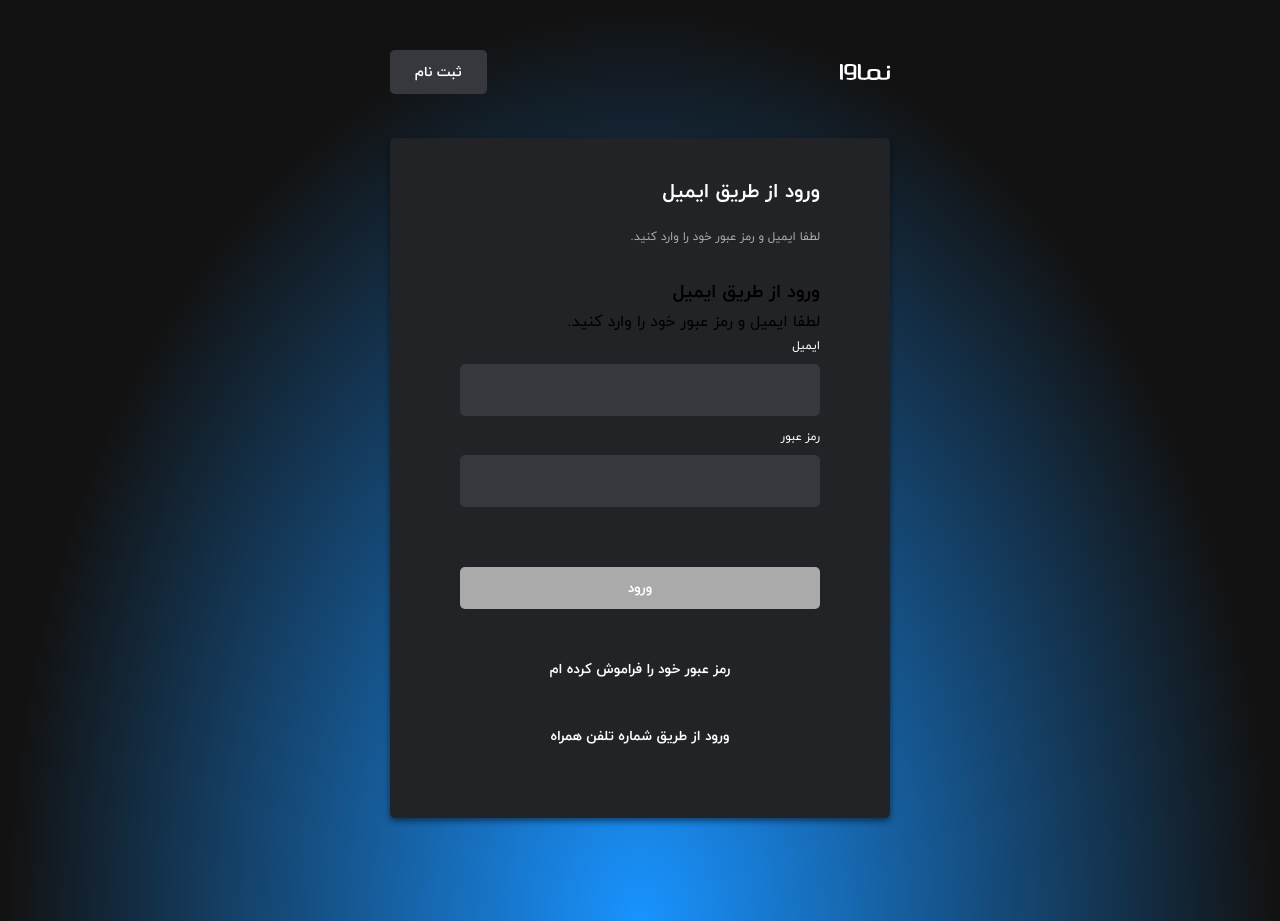
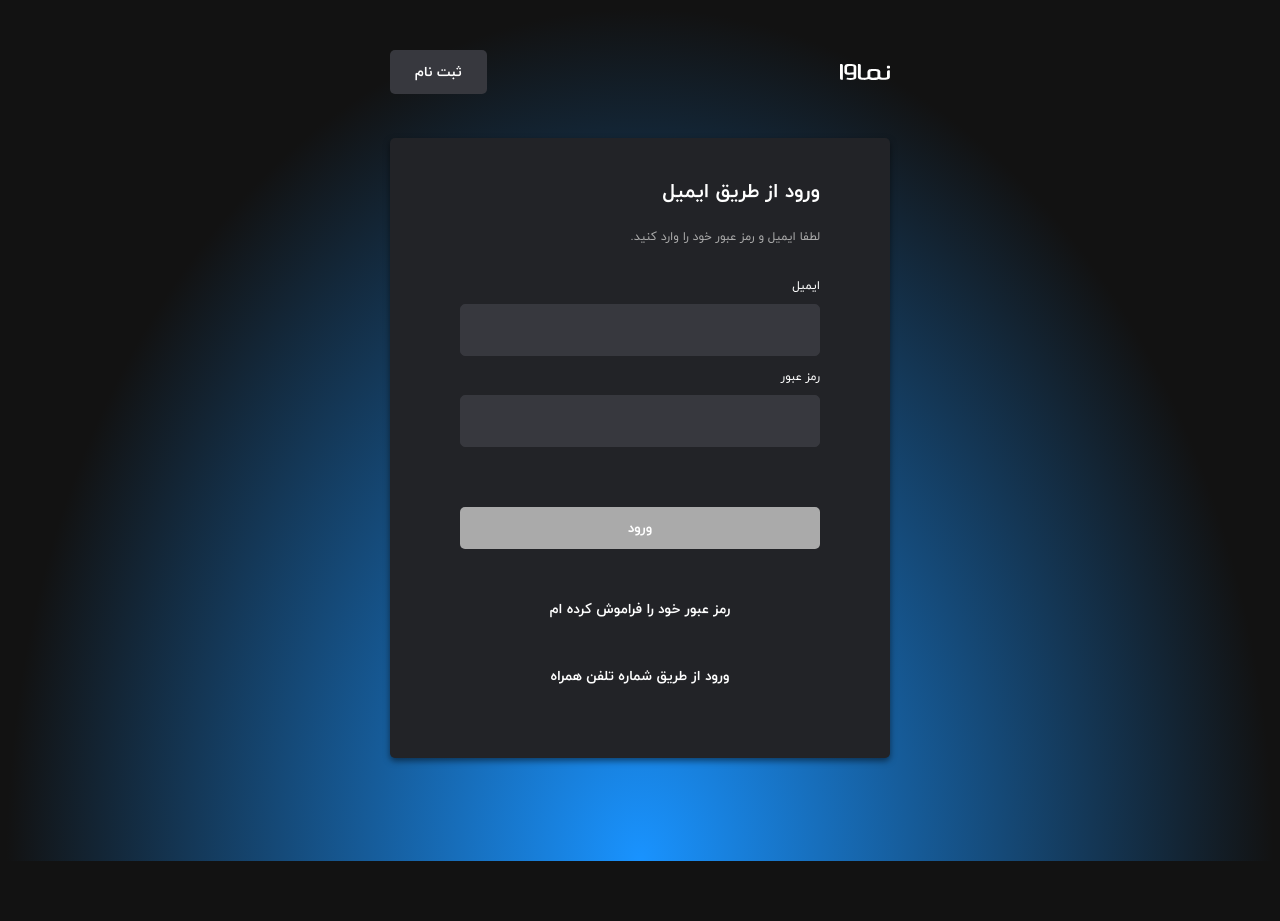
Before and after one commit to mobina-roknabadpou/LoginForm, a React app: page / in a window 1280 px wide. After the commit the page ends 861 px from the top, so only its background shows below. Built offline with nearby package versions, Linux system fonts and the light colour scheme.

Commit message:
change: changed state

```diff
--- a/src/components/LoginPage/index.jsx
+++ b/src/components/LoginPage/index.jsx
@@ -11,17 +11,17 @@
     value: "",
     isValid: false,
   });
-
   const [password, setPassword] = useState({
     value: "",
   });
   const [showToast, setShowToast] = useState(false);
   const [toastMessage, setToastMessage] = useState("");
-  const [flag, setFlag] = useState(true);
-  const showToastNotification = (message, flag) => {
+  const [toastState, setToastState] = useState("warning");
+
+  const showToastNotification = (message, toastState) => {
     setToastMessage(message);
     setShowToast(true);
-    setFlag(flag);
+    setToastState(toastState);
   };
 
   const closeToast = () => {
@@ -32,7 +32,6 @@
   useEffect(() => {
     const result = VALID_EMAIL.test(email.value);
     setEmail({ ...email, isValid: result });
-    console.log("email", email.isValid);
   }, [email.value]);
 
   return (
@@ -41,13 +40,9 @@
         toastMessage={toastMessage}
         showToast={showToast}
         closeToast={closeToast}
-        flag={flag}
+        toastState={toastState}
       />
       <div className={style.formControl}>
-        <div className={style.title}>
-          <h3>ورود از طریق ایمیل</h3>
-          <span>لطفا ایمیل و رمز عبور خود را وارد کنید.</span>
-        </div>
         <FormControl
           email={email}
           setEmail={setEmail}
@@ -56,6 +51,7 @@
           classNameForm={style.form}
           classNameBtnSubmit={style.btnSubmit}
           classNameOptionItem={style.optionItem}
+          classNameTitle={style.title}
           showToastNotification={showToastNotification}
         />
       </div>
--- a/src/components/NavigationBar/index.jsx
+++ b/src/components/NavigationBar/index.jsx
@@ -3,7 +3,7 @@
 import style from "./style.module.css";
 import Toast from "../Toast/index.jsx";
 
-function NavigationBar({ toastMessage, showToast, closeToast, flag }) {
+function NavigationBar({ toastMessage, showToast, closeToast, toastState }) {
   return (
     <div className={style.container}>
       <div className={style.auth}>
@@ -12,7 +12,7 @@
           message={toastMessage}
           showToast={showToast}
           onClose={closeToast}
-          flag={flag}
+          toastState={toastState}
         />
         <button className={style.btn}>ثبت نام</button>
       </div>
```
